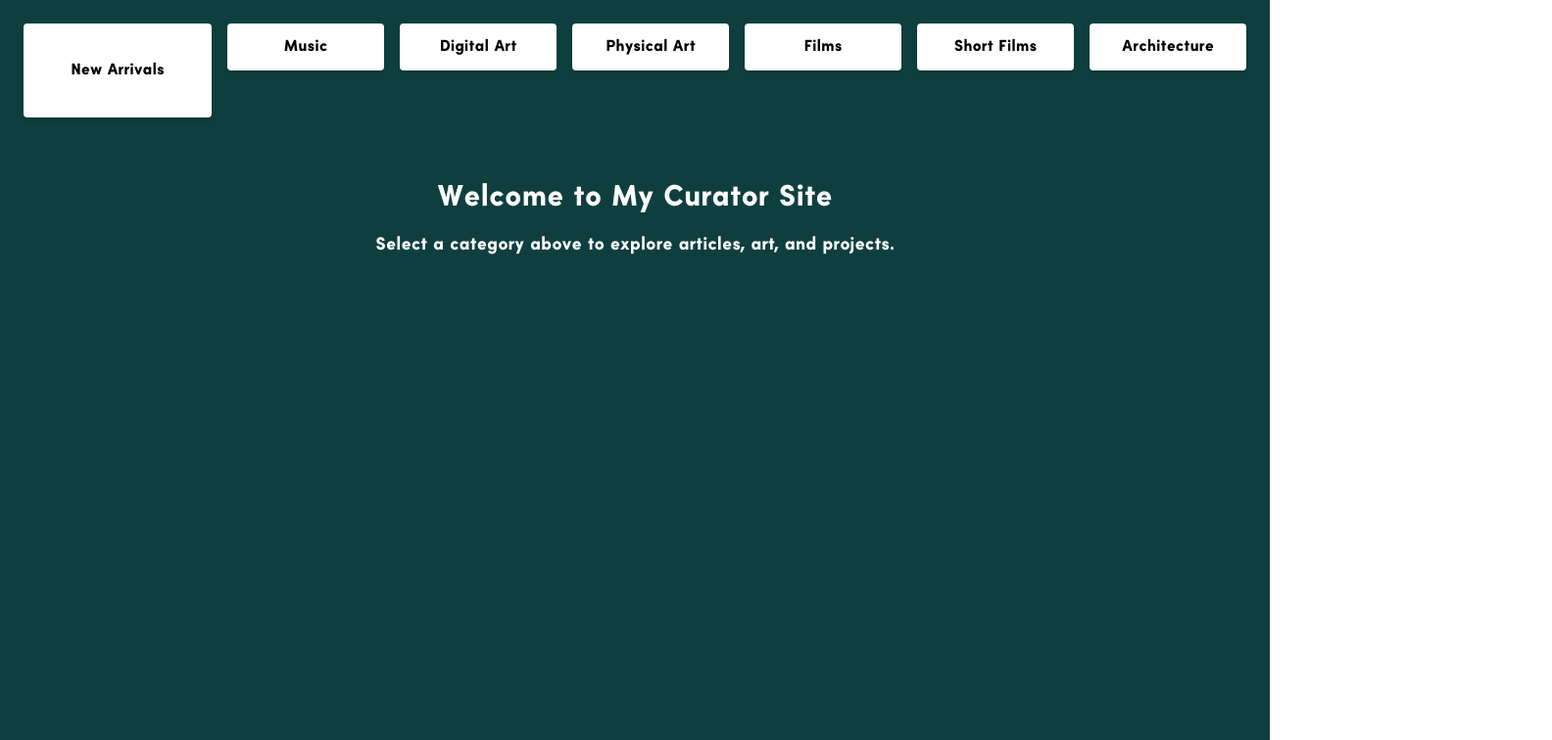
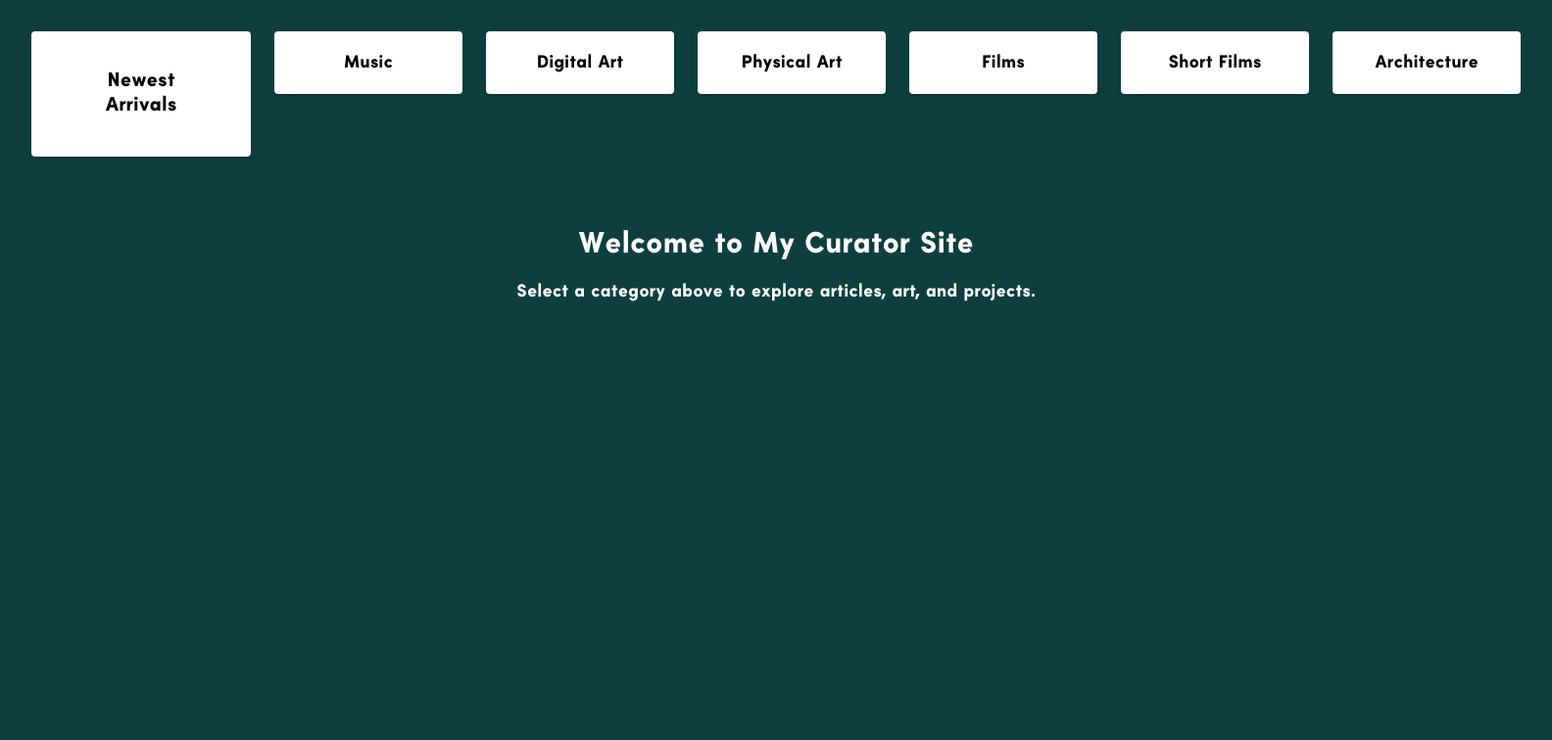
Before and after one commit to lowvolumepunk/curator, a Next.js app: page / in a window 1280 px wide. Shown: the top 756 px of the page at 98% size, 1584 px wide, since content can reach past the window. Built offline with nearby package versions, Linux system fonts and the light colour scheme.

Commit message:
Update page.jsx

```diff
--- a/app/page.jsx
+++ b/app/page.jsx
@@ -7,29 +7,30 @@ export default function Home() {
       {/* Center Green Area */}
       <div className="flex-1 bg-[#0E3F3E] flex flex-col items-center">
         {/* Navigation Boxes */}
-        <div className="flex gap-4 p-6">
-          {/* New Arrivals (bigger box) */}
-          <div className="w-48 h-24 bg-white text-black flex items-center justify-center rounded shadow-md hover:rotate-12 transition-transform duration-300">
-            New Arrivals
+        <div className="flex gap-6 p-8">
+          {/* New Arrivals (bigger box, stacked text) */}
+          <div className="w-56 h-32 bg-white text-black flex flex-col items-center justify-center rounded shadow-md hover:rotate-12 transition-transform duration-300">
+            <span className="text-xl font-bold leading-tight">Newest</span>
+            <span className="text-xl font-bold leading-tight">Arrivals</span>
           </div>
 
           {/* Other Boxes */}
-          <div className="w-40 h-12 bg-white text-black flex items-center justify-center rounded shadow-md hover:rotate-12 transition-transform duration-300">
+          <div className="w-48 h-16 bg-white text-black flex items-center justify-center rounded shadow-md hover:rotate-12 transition-transform duration-300 text-lg font-semibold">
             Music
           </div>
-          <div className="w-40 h-12 bg-white text-black flex items-center justify-center rounded shadow-md hover:rotate-12 transition-transform duration-300">
+          <div className="w-48 h-16 bg-white text-black flex items-center justify-center rounded shadow-md hover:rotate-12 transition-transform duration-300 text-lg font-semibold">
             Digital Art
           </div>
-          <div className="w-40 h-12 bg-white text-black flex items-center justify-center rounded shadow-md hover:rotate-12 transition-transform duration-300">
+          <div className="w-48 h-16 bg-white text-black flex items-center justify-center rounded shadow-md hover:rotate-12 transition-transform duration-300 text-lg font-semibold">
             Physical Art
           </div>
-          <div className="w-40 h-12 bg-white text-black flex items-center justify-center rounded shadow-md hover:rotate-12 transition-transform duration-300">
+          <div className="w-48 h-16 bg-white text-black flex items-center justify-center rounded shadow-md hover:rotate-12 transition-transform duration-300 text-lg font-semibold">
             Films
           </div>
-          <div className="w-40 h-12 bg-white text-black flex items-center justify-center rounded shadow-md hover:rotate-12 transition-transform duration-300">
+          <div className="w-48 h-16 bg-white text-black flex items-center justify-center rounded shadow-md hover:rotate-12 transition-transform duration-300 text-lg font-semibold">
             Short Films
           </div>
-          <div className="w-40 h-12 bg-white text-black flex items-center justify-center rounded shadow-md hover:rotate-12 transition-transform duration-300">
+          <div className="w-48 h-16 bg-white text-black flex items-center justify-center rounded shadow-md hover:rotate-12 transition-transform duration-300 text-lg font-semibold">
             Architecture
           </div>
         </div>
```
